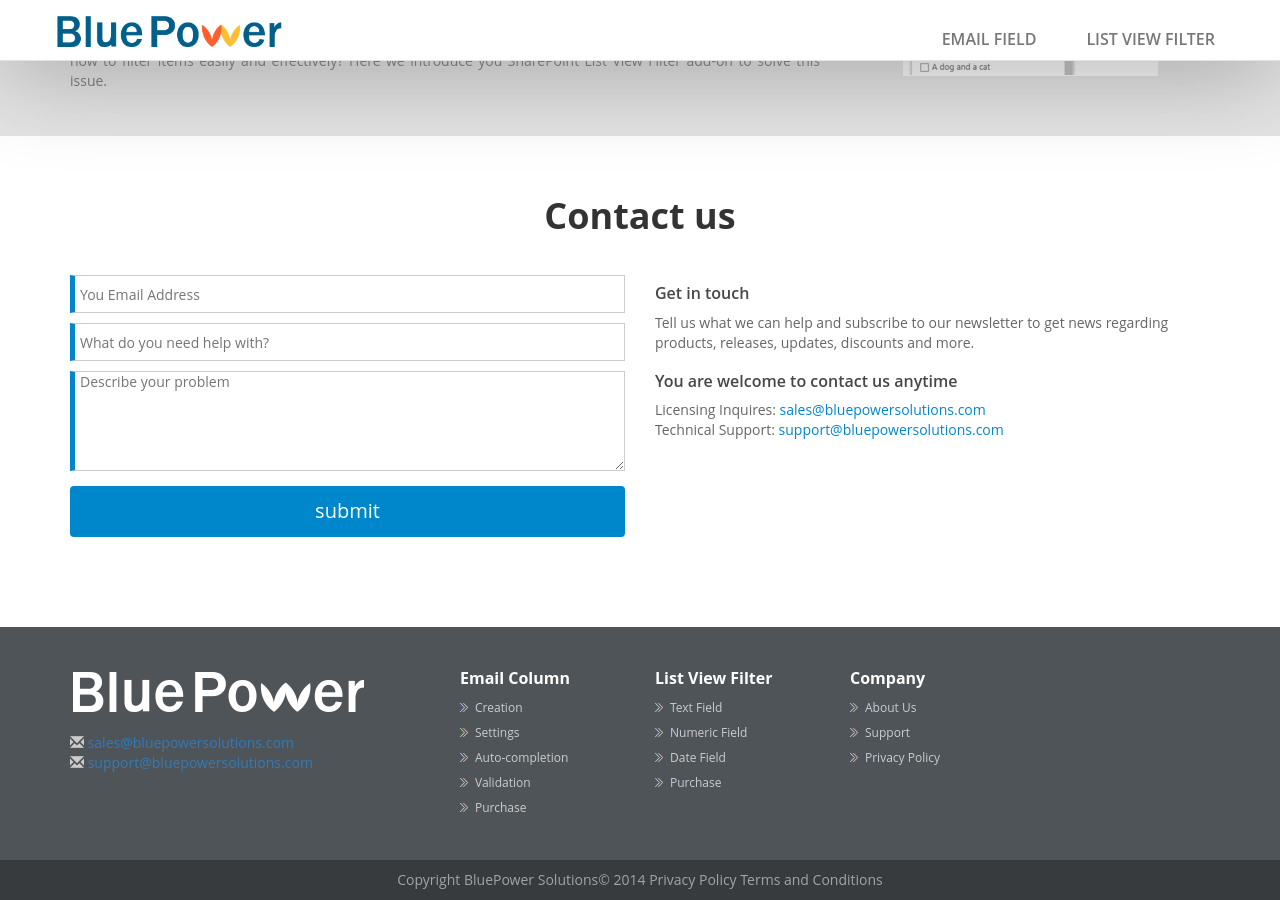
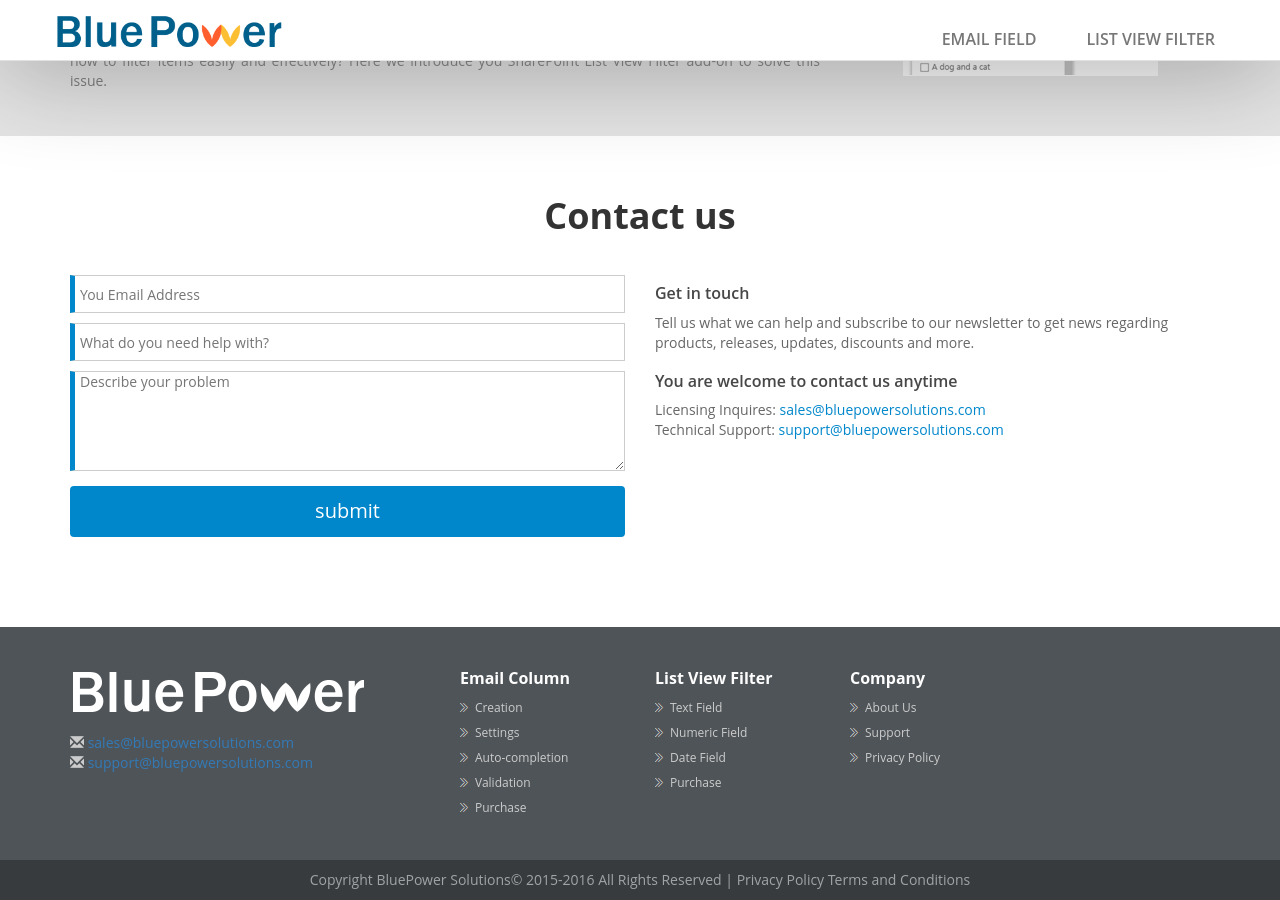
Before and after one commit to raymondlee915/raymondlee915.github.io, a Jekyll site: the page built from index.html, in a window 1280 px wide and 900 px high, scrolled down 1210 px. Built offline with Jekyll 4.4.1, drawn with Linux system fonts in a browser that asks for light colours; nearby versions of some CDN libraries.

Commit message:
changed the text on footer

```diff
--- a/_includes/footer.html
+++ b/_includes/footer.html
@@ -51,6 +51,6 @@
             </div>
         </div>
         <div class="footer_tow text-center">
-            Copyright BluePower Solutions© 2014 Privacy Policy Terms and Conditions
+            Copyright BluePower Solutions© 2015-2016  All Rights Reserved | Privacy Policy Terms and Conditions
         </div>
     </div>
```
